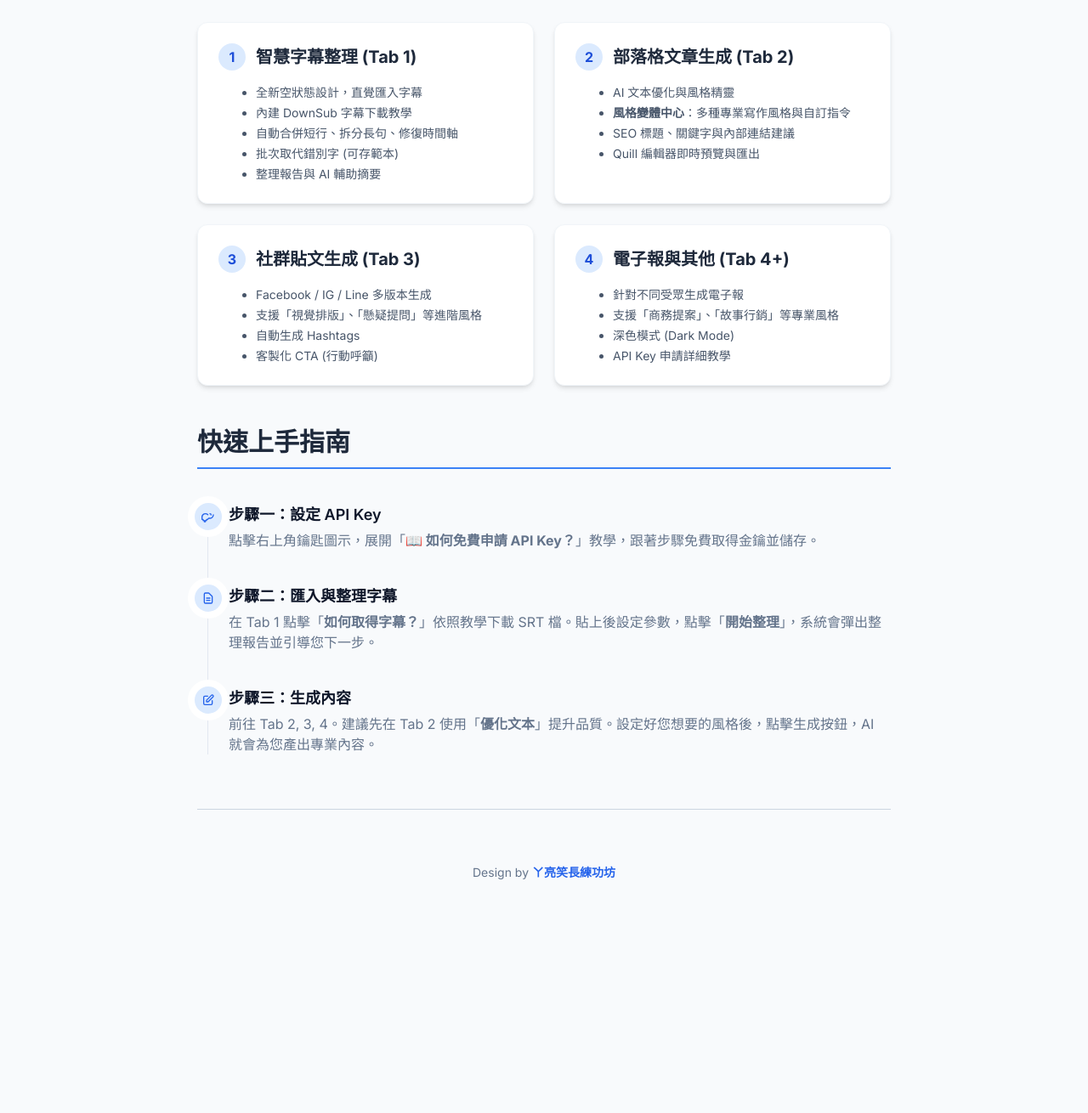
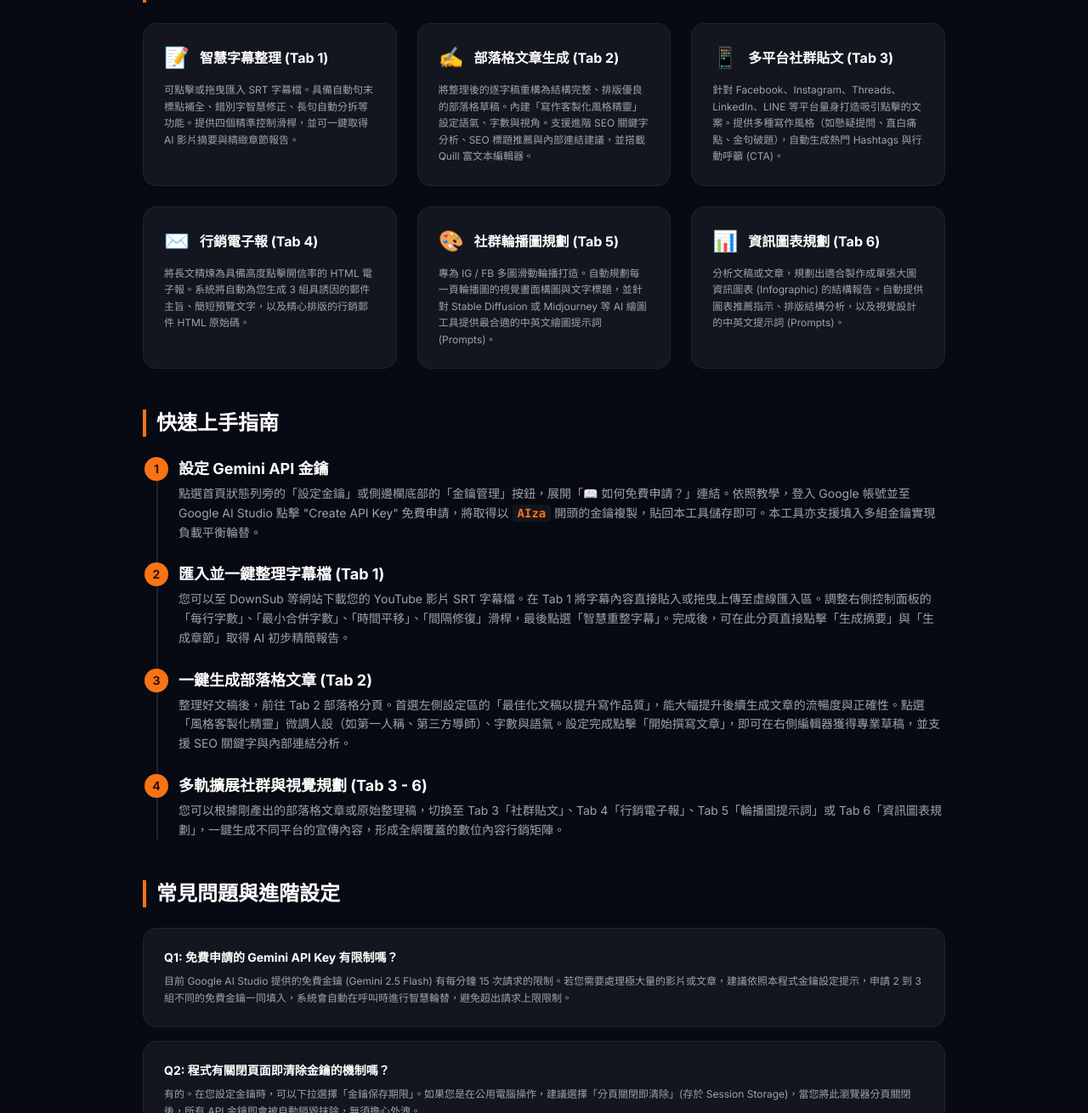
Before and after one commit to hsuliang/yttb-lumina, a website: page public/readme.html in a window 1280 px wide. Shown: the part 448-1758 px from the top of the page at 85% size. Before the commit the page ends 1525 px from the top, so only its background shows below. Drawn offline with nearby package versions, Linux system fonts and the light colour scheme.

Commit message:
style(portal): wrap logo in white rounded frame and update title formatting; update readme.html with all 6 tabs features

```diff
--- a/public/readme.html
+++ b/public/readme.html
@@ -3,174 +3,217 @@
 <head>
     <meta charset="UTF-8">
     <meta name="viewport" content="width=device-width, initial-scale=1.0">
-    <title>ㄚ亮笑長的內容創作助手 - 使用說明</title>
+    <title>ㄚ亮笑長的內容創作助手 - 使用說明書</title>
     <link rel="icon" href="images/Aliang.png" type="image/png">
     <script src="https://cdn.tailwindcss.com"></script>
     <style>
-        @import url('https://fonts.googleapis.com/css2?family=Inter:wght@400;500;600;700;800&display=swap');
+        @import url('https://fonts.googleapis.com/css2?family=Inter:wght@400;500;600;700;800&family=Noto+Sans+TC:wght@400;500;700;900&display=swap');
         body {
             font-family: 'Inter', 'Noto Sans TC', system-ui, -apple-system, sans-serif;
+            background-color: #070a13;
         }
-        ::-webkit-scrollbar {
-            width: 8px;
-            height: 8px;
+        .gradient-text {
+            background: linear-gradient(135deg, #ff7e47 0%, #ff5277 100%);
+            -webkit-background-clip: text;
+            -webkit-text-fill-color: transparent;
         }
-        ::-webkit-scrollbar-track {
-            background: #f1f5f9;
-        }
-        ::-webkit-scrollbar-thumb {
-            background: #64748b;
-            border-radius: 4px;
-        }
-        ::-webkit-scrollbar-thumb:hover {
-            background: #475569;
+        .glow-effect {
+            box-shadow: 0 0 30px rgba(249, 115, 22, 0.15);
         }
     </style>
 </head>
-<body class="bg-slate-50 text-slate-800 antialiased">
+<body class="text-gray-100 antialiased min-h-screen flex flex-col">
 
-    <!-- 頁首 -->
-    <header class="bg-white shadow-sm border-b border-slate-200 sticky top-0 z-10">
-        <div class="max-w-4xl mx-auto px-6 py-5 flex items-center justify-between">
-            <div class="flex items-center space-x-3">
-                <img src="images/Aliang.png" alt="Logo" class="h-10 w-10 object-contain">
+    <!-- 頁首 Header -->
+    <header class="border-b border-white/5 bg-slate-950/60 backdrop-blur-md sticky top-0 z-50">
+        <div class="max-w-5xl mx-auto px-6 py-4 flex items-center justify-between">
+            <div class="flex items-center space-x-4">
+                <div class="h-12 w-12 bg-white rounded-xl flex items-center justify-center p-1 shadow-lg shrink-0">
+                    <img src="images/Aliang.png" alt="Logo" class="h-full w-full rounded-lg object-contain">
+                </div>
                 <div>
-                    <h1 class="text-xl sm:text-2xl font-bold text-slate-900">ㄚ亮笑長的內容創作助手</h1>
-                    <p class="text-sm text-slate-600">使用說明與功能介紹</p>
+                    <h1 class="text-lg md:text-xl font-extrabold text-white leading-tight">ㄚ亮笑長的內容創作助手</h1>
+                    <p class="text-xs text-gray-400">系統使用說明與完整功能導覽</p>
                 </div>
             </div>
-            <a href="index.html" class="hidden sm:inline-block bg-blue-600 text-white font-bold py-2 px-5 rounded-lg transition duration-200 hover:bg-blue-700 shadow-md hover:shadow-lg">
+            <a href="index.html" class="bg-[#f97316] text-[#341100] font-bold py-2 px-5 rounded-xl transition duration-200 hover:brightness-110 shadow-lg text-sm">
                 返回應用程式
             </a>
         </div>
     </header>
 
-    <!-- 主要內容區 -->
-    <main class="max-w-4xl mx-auto p-6 md:p-10">
+    <!-- 主要內容區 Main Content -->
+    <main class="max-w-5xl mx-auto p-6 md:p-10 flex-grow w-full space-y-12">
 
-        <!-- 簡介 -->
-        <section class="mb-12">
-            <h2 class="text-3xl font-semibold text-slate-800 mb-6 border-b-2 border-blue-500 pb-3">
-                關於本工具
-            </h2>
-            <div class="space-y-5 text-lg leading-relaxed text-slate-700">
-                <p>
-                    這是一個專為內容創作者打造的全方位 AI 工具，能夠幫助您將字幕檔案（SRT）一鍵轉化為部落格文章、社群貼文與電子報。
-                </p>
-                <p>
-                    無論您是 YouTuber、Podcaster 還是講師，這個工具都能幫您節省 90% 的內容再製時間，讓創作效率最大化！
-                </p>
-            </div>
-        </section>
-
-        <!-- 核心功能 -->
-        <section class="mb-12">
-            <h2 class="text-3xl font-semibold text-slate-800 mt-12 mb-8 border-b-2 border-blue-500 pb-3">
-                四大核心功能
-            </h2>
-            <div class="grid grid-cols-1 md:grid-cols-2 gap-6">
-                <!-- 功能 1 -->
-                <div class="bg-white rounded-xl shadow-md p-6 border border-slate-100">
-                    <div class="flex items-center mb-4">
-                        <span class="bg-blue-100 text-blue-700 rounded-full h-8 w-8 flex items-center justify-center font-bold mr-3">1</span>
-                        <h3 class="text-xl font-bold text-slate-800">智慧字幕整理 (Tab 1)</h3>
-                    </div>
-                    <ul class="list-disc pl-11 space-y-1 text-slate-600 text-sm">
-                        <li>全新空狀態設計，直覺匯入字幕</li>
-                        <li>內建 DownSub 字幕下載教學</li>
-                        <li>自動合併短行、拆分長句、修復時間軸</li>
-                        <li>批次取代錯別字 (可存範本)</li>
-                        <li>整理報告與 AI 輔助摘要</li>
-                    </ul>
-                </div>
-                <!-- 功能 2 -->
-                <div class="bg-white rounded-xl shadow-md p-6 border border-slate-100">
-                    <div class="flex items-center mb-4">
-                        <span class="bg-blue-100 text-blue-700 rounded-full h-8 w-8 flex items-center justify-center font-bold mr-3">2</span>
-                        <h3 class="text-xl font-bold text-slate-800">部落格文章生成 (Tab 2)</h3>
-                    </div>
-                    <ul class="list-disc pl-11 space-y-1 text-slate-600 text-sm">
-                        <li>AI 文本優化與風格精靈</li>
-                        <li><strong>風格變體中心</strong>：多種專業寫作風格與自訂指令</li>
-                        <li>SEO 標題、關鍵字與內部連結建議</li>
-                        <li>Quill 編輯器即時預覽與匯出</li>
-                    </ul>
-                </div>
-                <!-- 功能 3 -->
-                <div class="bg-white rounded-xl shadow-md p-6 border border-slate-100">
-                    <div class="flex items-center mb-4">
-                        <span class="bg-blue-100 text-blue-700 rounded-full h-8 w-8 flex items-center justify-center font-bold mr-3">3</span>
-                        <h3 class="text-xl font-bold text-slate-800">社群貼文生成 (Tab 3)</h3>
-                    </div>
-                    <ul class="list-disc pl-11 space-y-1 text-slate-600 text-sm">
-                        <li>Facebook / IG / Line 多版本生成</li>
-                        <li>支援「視覺排版」、「懸疑提問」等進階風格</li>
-                        <li>自動生成 Hashtags</li>
-                        <li>客製化 CTA (行動呼籲)</li>
-                    </ul>
-                </div>
-                <!-- 功能 4 -->
-                <div class="bg-white rounded-xl shadow-md p-6 border border-slate-100">
-                    <div class="flex items-center mb-4">
-                        <span class="bg-blue-100 text-blue-700 rounded-full h-8 w-8 flex items-center justify-center font-bold mr-3">4</span>
-                        <h3 class="text-xl font-bold text-slate-800">電子報與其他 (Tab 4+)</h3>
-                    </div>
-                    <ul class="list-disc pl-11 space-y-1 text-slate-600 text-sm">
-                        <li>針對不同受眾生成電子報</li>
-                        <li>支援「商務提案」、「故事行銷」等專業風格</li>
-                        <li>深色模式 (Dark Mode)</li>
-                        <li>API Key 申請詳細教學</li>
-                    </ul>
+        <!-- 工具簡介 Intro -->
+        <section class="p-6 md:p-8 rounded-2xl border border-white/5 bg-white/5 glow-effect flex flex-col md:flex-row items-center gap-6">
+            <div class="flex-1 space-y-4">
+                <h2 class="text-2xl md:text-3xl font-extrabold text-white">
+                    全方位 AI 數位內容創作夥伴
+                </h2>
+                <div class="space-y-3 text-gray-300 text-sm md:text-base leading-relaxed">
+                    <p>
+                        這是一個為數位內容創作者深度訂製的高效再製工具。不論您的原始素材是影片字幕 (SRT 檔) 或是逐字稿文稿，本工具皆能在數秒內一鍵幫您重整並擴展為符合 SEO 的部落格文章、多平台社群貼文、行銷電子報、社群輪播圖結構與資訊圖表規劃，為您省去 90% 以上的手工轉換時間！
+                    </p>
+                    <p>
+                        本程式使用 Google 頂級 Gemini 大語言模型，藉由精心調校的 System Prompts，確保產出品質專業、結構完整，且帶有高度可讀性。
+                    </p>
                 </div>
             </div>
         </section>
 
-        <!-- 使用流程 -->
-        <section>
-            <h2 class="text-3xl font-semibold text-slate-800 mt-12 mb-10 border-b-2 border-blue-500 pb-3">
+        <!-- 六大核心功能網格 6-Tabs Overview -->
+        <section class="space-y-6">
+            <h2 class="text-2xl font-extrabold text-white border-l-4 border-[#f97316] pl-3">
+                六大核心分頁功能
+            </h2>
+            <div class="grid grid-cols-1 md:grid-cols-2 lg:grid-cols-3 gap-6">
+                <!-- Tab 1 -->
+                <div class="bg-white/5 border border-white/5 p-6 rounded-2xl space-y-3 flex flex-col">
+                    <div class="flex items-center space-x-3">
+                        <span class="text-2xl">📝</span>
+                        <h3 class="font-bold text-white text-base">智慧字幕整理 (Tab 1)</h3>
+                    </div>
+                    <p class="text-gray-400 text-xs leading-relaxed flex-grow">
+                        可點擊或拖曳匯入 SRT 字幕檔。具備自動句末標點補全、錯別字智慧修正、長句自動分拆等功能。提供四個精準控制滑桿，並可一鍵取得 AI 影片摘要與精緻章節報告。
+                    </p>
+                </div>
+                <!-- Tab 2 -->
+                <div class="bg-white/5 border border-white/5 p-6 rounded-2xl space-y-3 flex flex-col">
+                    <div class="flex items-center space-x-3">
+                        <span class="text-2xl">✍️</span>
+                        <h3 class="font-bold text-white text-base">部落格文章生成 (Tab 2)</h3>
+                    </div>
+                    <p class="text-gray-400 text-xs leading-relaxed flex-grow">
+                        將整理後的逐字稿重構為結構完整、排版優良的部落格草稿。內建「寫作客製化風格精靈」設定語氣、字數與視角。支援進階 SEO 關鍵字分析、SEO 標題推薦與內部連結建議，並搭載 Quill 富文本編輯器。
+                    </p>
+                </div>
+                <!-- Tab 3 -->
+                <div class="bg-white/5 border border-white/5 p-6 rounded-2xl space-y-3 flex flex-col">
+                    <div class="flex items-center space-x-3">
+                        <span class="text-2xl">📱</span>
+                        <h3 class="font-bold text-white text-base">多平台社群貼文 (Tab 3)</h3>
+                    </div>
+                    <p class="text-gray-400 text-xs leading-relaxed flex-grow">
+                        針對 Facebook、Instagram、Threads、LinkedIn、LINE 等平台量身打造吸引點擊的文案。提供多種寫作風格（如懸疑提問、直白痛點、金句破題），自動生成熱門 Hashtags 與行動呼籲 (CTA)。
+                    </p>
+                </div>
+                <!-- Tab 4 -->
+                <div class="bg-white/5 border border-white/5 p-6 rounded-2xl space-y-3 flex flex-col">
+                    <div class="flex items-center space-x-3">
+                        <span class="text-2xl">✉️</span>
+                        <h3 class="font-bold text-white text-base">行銷電子報 (Tab 4)</h3>
+                    </div>
+                    <p class="text-gray-400 text-xs leading-relaxed flex-grow">
+                        將長文精煉為具備高度點擊開信率的 HTML 電子報。系統將自動為您生成 3 組具誘因的郵件主旨、簡短預覽文字，以及精心排版的行銷郵件 HTML 原始碼。
+                    </p>
+                </div>
+                <!-- Tab 5 -->
+                <div class="bg-white/5 border border-white/5 p-6 rounded-2xl space-y-3 flex flex-col">
+                    <div class="flex items-center space-x-3">
+                        <span class="text-2xl">🎨</span>
+                        <h3 class="font-bold text-white text-base">社群輪播圖規劃 (Tab 5)</h3>
+                    </div>
+                    <p class="text-gray-400 text-xs leading-relaxed flex-grow">
+                        專為 IG / FB 多圖滑動輪播打造。自動規劃每一頁輪播圖的視覺畫面構圖與文字標題，並針對 Stable Diffusion 或 Midjourney 等 AI 繪圖工具提供最合適的中英文繪圖提示詞 (Prompts)。
+                    </p>
+                </div>
+                <!-- Tab 6 -->
+                <div class="bg-white/5 border border-white/5 p-6 rounded-2xl space-y-3 flex flex-col">
+                    <div class="flex items-center space-x-3">
+                        <span class="text-2xl">📊</span>
+                        <h3 class="font-bold text-white text-base">資訊圖表規劃 (Tab 6)</h3>
+                    </div>
+                    <p class="text-gray-400 text-xs leading-relaxed flex-grow">
+                        分析文稿或文章，規劃出適合製作成單張大圖資訊圖表 (Infographic) 的結構報告。自動提供圖表推薦指示、排版結構分析，以及視覺設計的中英文提示詞 (Prompts)。
+                    </p>
+                </div>
+            </div>
+        </section>
+
+        <!-- 快速上手指南 Guide -->
+        <section class="space-y-6">
+            <h2 class="text-2xl font-extrabold text-white border-l-4 border-[#f97316] pl-3">
                 快速上手指南
             </h2>
-            <ol class="relative border-l border-slate-200 ml-3 space-y-10">
+            <div class="space-y-6 relative border-l-2 border-white/10 ml-4 pl-6">
                 <!-- Step 1 -->
-                <li class="mb-10 ml-6">
-                    <span class="absolute flex items-center justify-center w-8 h-8 bg-blue-100 rounded-full -left-4 ring-8 ring-white">
-                        <svg class="w-4 h-4 text-blue-600" xmlns="http://www.w3.org/2000/svg" fill="none" viewBox="0 0 24 24" stroke="currentColor"><path stroke-linecap="round" stroke-linejoin="round" stroke-width="2" d="M15 7a2 2 0 012 2m4 0a6 6 0 01-7.743 5.743L11 17H9v2H7v2H5v-2H3v-2H1v-4a6 6 0 0110.257-4.257" /></svg>
+                <div class="relative">
+                    <span class="absolute -left-10 top-0 flex items-center justify-center w-7 h-7 rounded-full bg-[#f97316] text-[#341100] font-bold text-sm">
+                        1
                     </span>
-                    <h3 class="flex items-center mb-1 text-lg font-semibold text-slate-900">步驟一：設定 API Key</h3>
-                    <p class="mb-4 text-base font-normal text-slate-500">
-                        點擊右上角鑰匙圖示，展開「<strong>📖 如何免費申請 API Key？</strong>」教學，跟著步驟免費取得金鑰並儲存。
+                    <h3 class="text-lg font-bold text-white">設定 Gemini API 金鑰</h3>
+                    <p class="text-gray-400 text-sm mt-1 leading-relaxed">
+                        點選首頁狀態列旁的「設定金鑰」或側邊欄底部的「金鑰管理」按鈕，展開「📖 如何免費申請？」連結。依照教學，登入 Google 帳號並至 Google AI Studio 點擊 "Create API Key" 免費申請，將取得以 <code class="text-[#f97316] font-mono font-bold bg-white/5 px-1.5 py-0.5 rounded">AIza</code> 開頭的金鑰複製，貼回本工具儲存即可。本工具亦支援填入多組金鑰實現負載平衡輪替。
                     </p>
-                </li>
+                </div>
                 <!-- Step 2 -->
-                <li class="mb-10 ml-6">
-                    <span class="absolute flex items-center justify-center w-8 h-8 bg-blue-100 rounded-full -left-4 ring-8 ring-white">
-                        <svg class="w-4 h-4 text-blue-600" xmlns="http://www.w3.org/2000/svg" fill="none" viewBox="0 0 24 24" stroke="currentColor"><path stroke-linecap="round" stroke-linejoin="round" stroke-width="2" d="M9 12h6m-6 4h6m2 5H7a2 2 0 01-2-2V5a2 2 0 012-2h5.586a1 1 0 01.707.293l5.414 5.414a1 1 0 01.293.707V19a2 2 0 01-2 2z" /></svg>
+                <div class="relative">
+                    <span class="absolute -left-10 top-0 flex items-center justify-center w-7 h-7 rounded-full bg-[#f97316] text-[#341100] font-bold text-sm">
+                        2
                     </span>
-                    <h3 class="flex items-center mb-1 text-lg font-semibold text-slate-900">步驟二：匯入與整理字幕</h3>
-                    <p class="mb-4 text-base font-normal text-slate-500">
-                        在 Tab 1 點擊「<strong>如何取得字幕？</strong>」依照教學下載 SRT 檔。貼上後設定參數，點擊「<strong>開始整理</strong>」，系統會彈出整理報告並引導您下一步。
+                    <h3 class="text-lg font-bold text-white">匯入並一鍵整理字幕檔 (Tab 1)</h3>
+                    <p class="text-gray-400 text-sm mt-1 leading-relaxed">
+                        您可以至 DownSub 等網站下載您的 YouTube 影片 SRT 字幕檔。在 Tab 1 將字幕內容直接貼入或拖曳上傳至虛線匯入區。調整右側控制面板的「每行字數」、「最小合併字數」、「時間平移」、「間隔修復」滑桿，最後點選「智慧重整字幕」。完成後，可在此分頁直接點擊「生成摘要」與「生成章節」取得 AI 初步精簡報告。
                     </p>
-                </li>
+                </div>
                 <!-- Step 3 -->
-                <li class="mb-10 ml-6">
-                    <span class="absolute flex items-center justify-center w-8 h-8 bg-blue-100 rounded-full -left-4 ring-8 ring-white">
-                        <svg class="w-4 h-4 text-blue-600" xmlns="http://www.w3.org/2000/svg" fill="none" viewBox="0 0 24 24" stroke="currentColor"><path stroke-linecap="round" stroke-linejoin="round" stroke-width="2" d="M11 5H6a2 2 0 00-2 2v11a2 2 0 002 2h11a2 2 0 002-2v-5m-1.414-9.414a2 2 0 112.828 2.828L11.828 15H9v-2.828l8.586-8.586z" /></svg>
+                <div class="relative">
+                    <span class="absolute -left-10 top-0 flex items-center justify-center w-7 h-7 rounded-full bg-[#f97316] text-[#341100] font-bold text-sm">
+                        3
                     </span>
-                    <h3 class="flex items-center mb-1 text-lg font-semibold text-slate-900">步驟三：生成內容</h3>
-                    <p class="mb-4 text-base font-normal text-slate-500">
-                        前往 Tab 2, 3, 4。建議先在 Tab 2 使用「<strong>優化文本</strong>」提升品質。設定好您想要的風格後，點擊生成按鈕，AI 就會為您產出專業內容。
+                    <h3 class="text-lg font-bold text-white">一鍵生成部落格文章 (Tab 2)</h3>
+                    <p class="text-gray-400 text-sm mt-1 leading-relaxed">
+                        整理好文稿後，前往 Tab 2 部落格分頁。首選左側設定區的「最佳化文稿以提升寫作品質」，能大幅提升後續生成文章的流暢度與正確性。點選「風格客製化精靈」微調人設（如第一人稱、第三方導師）、字數與語氣。設定完成點擊「開始撰寫文章」，即可在右側編輯器獲得專業草稿，並支援 SEO 關鍵字與內部連結分析。
                     </p>
-                </li>
-            </ol>
+                </div>
+                <!-- Step 4 -->
+                <div class="relative">
+                    <span class="absolute -left-10 top-0 flex items-center justify-center w-7 h-7 rounded-full bg-[#f97316] text-[#341100] font-bold text-sm">
+                        4
+                    </span>
+                    <h3 class="text-lg font-bold text-white">多軌擴展社群與視覺規劃 (Tab 3 - 6)</h3>
+                    <p class="text-gray-400 text-sm mt-1 leading-relaxed">
+                        您可以根據剛產出的部落格文章或原始整理稿，切換至 Tab 3「社群貼文」、Tab 4「行銷電子報」、Tab 5「輪播圖提示詞」或 Tab 6「資訊圖表規劃」，一鍵生成不同平台的宣傳內容，形成全網覆蓋的數位內容行銷矩陣。
+                    </p>
+                </div>
+            </div>
         </section>
 
-        <!-- 頁尾 -->
-        <footer class="mt-16 text-center border-t border-slate-300 pt-10">
-            <a href="index.html" class="inline-block sm:hidden bg-blue-600 text-white font-bold py-3 px-8 rounded-lg transition duration-200 hover:bg-blue-700 shadow-lg text-lg">
+        <!-- 常見問答 FAQ -->
+        <section class="space-y-6">
+            <h2 class="text-2xl font-extrabold text-white border-l-4 border-[#f97316] pl-3">
+                常見問題與進階設定
+            </h2>
+            <div class="space-y-4">
+                <div class="bg-white/5 border border-white/5 p-6 rounded-2xl">
+                    <h4 class="font-bold text-white text-sm mb-2">Q1: 免費申請的 Gemini API Key 有限制嗎？</h4>
+                    <p class="text-gray-400 text-xs leading-relaxed">
+                        目前 Google AI Studio 提供的免費金鑰 (Gemini 2.5 Flash) 有每分鐘 15 次請求的限制。若您需要處理極大量的影片或文章，建議依照本程式金鑰設定提示，申請 2 到 3 組不同的免費金鑰一同填入，系統會自動在呼叫時進行智慧輪替，避免超出請求上限限制。
+                    </p>
+                </div>
+                <div class="bg-white/5 border border-white/5 p-6 rounded-2xl">
+                    <h4 class="font-bold text-white text-sm mb-2">Q2: 程式有關閉頁面即清除金鑰的機制嗎？</h4>
+                    <p class="text-gray-400 text-xs leading-relaxed">
+                        有的。在您設定金鑰時，可以下拉選擇「金鑰保存期限」。如果您是在公用電腦操作，建議選擇「分頁關閉即清除」(存於 Session Storage)，當您將此瀏覽器分頁關閉後，所有 API 金鑰即會被自動銷毀抹除，無須擔心外洩。
+                    </p>
+                </div>
+                <div class="bg-white/5 border border-white/5 p-6 rounded-2xl">
+                    <h4 class="font-bold text-white text-sm mb-2">Q3: 草稿與編輯中的資料會遺失嗎？</h4>
+                    <p class="text-gray-400 text-xs leading-relaxed">
+                        本程式內建即時草稿自動保存技術 (Auto-Save)。您的字幕內容、部落格優化文章與 SEO 設定將自動儲存於瀏覽器快取中。當您不小心重新整理頁面或斷電重開時，歡迎首頁會動態出現「繼續上次編輯」按鈕，點擊即可一鍵回復上次的工作區狀態。
+                    </p>
+                </div>
+            </div>
+        </section>
+
+        <!-- 頁尾 Footer -->
+        <footer class="text-center border-t border-white/5 pt-8 text-xs text-gray-500">
+            <a href="index.html" class="inline-block md:hidden bg-[#f97316] text-[#341100] font-bold py-3 px-8 rounded-xl transition duration-200 hover:brightness-110 shadow-lg text-sm mb-6">
                 返回應用程式
             </a>
-            <p class="mt-6 text-sm text-slate-500">
-                Design by <a href="https://bit.ly/Aliang" target="_blank" rel="noopener" class="font-semibold text-blue-600 hover:underline">ㄚ亮笑長練功坊</a>
+            <p>
+                Design by <a href="https://52hal.cc/al" target="_blank" rel="noopener" class="text-blue-500 hover:underline">ㄚ亮笑長練功坊</a> | 丙午．芒種．20260616
             </p>
         </footer>
 
```
Also changed, not shown: index.html (+4 -2 lines).
